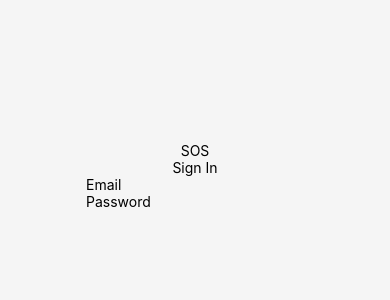
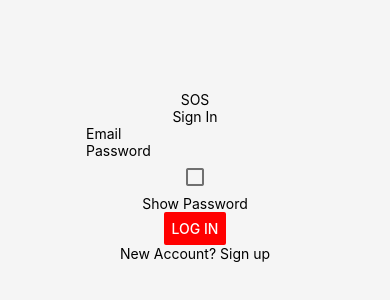
Before and after one commit to JeanPaul-AbiZeid/SOS, a React Native app in the folder SOS-ReactNative/: screen / in a window 390 px wide. Shown: the part 246-546 px from the top of the page. Built offline with nearby package versions, Linux system fonts and the light colour scheme.

Commit message:
frontend: adding checkbox + log in button to the login page

```diff
--- a/SOS-ReactNative/components/Login/Login.js
+++ b/SOS-ReactNative/components/Login/Login.js
@@ -1,4 +1,5 @@
-import { Text, TextInput, View } from 'react-native';
+import { Button, Text, TextInput, View } from 'react-native';
+import { Checkbox } from 'react-native-paper';
 import styles from './styles';
 
 export default function LogIn() {
@@ -8,6 +9,9 @@ export default function LogIn() {
       <Text>Sign In</Text>
       <TextInput placeholder='Email'/>
       <TextInput placeholder='Password'/>
+      <Checkbox /><Text>Show Password</Text>
+      <Button title="Log In" color="red"/>
+      <Text>New Account? Sign up</Text>
     </View>
   );
 }
--- a/SOS-ReactNative/package.json
+++ b/SOS-ReactNative/package.json
@@ -18,7 +18,8 @@
     "react-native-web": "0.17.7"
   },
   "devDependencies": {
-    "@babel/core": "^7.12.9"
+    "@babel/core": "^7.12.9",
+    "react-native-paper": "^4.12.2"
   },
   "private": true
 }
```
Also changed, not shown: 1 other file (tests, documents, lock files or other folders).
